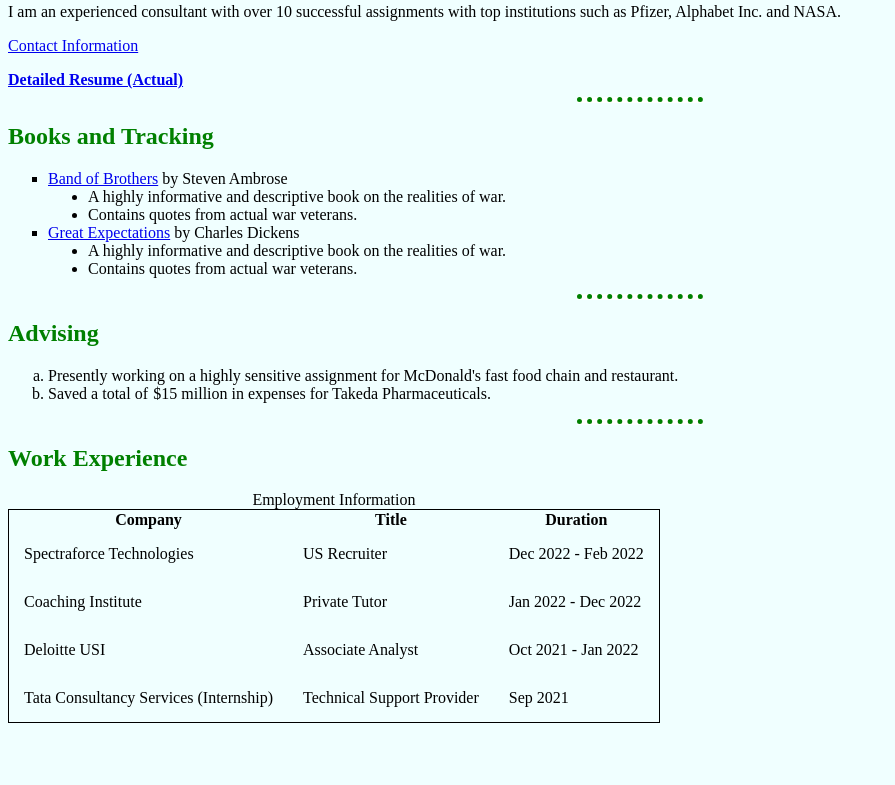
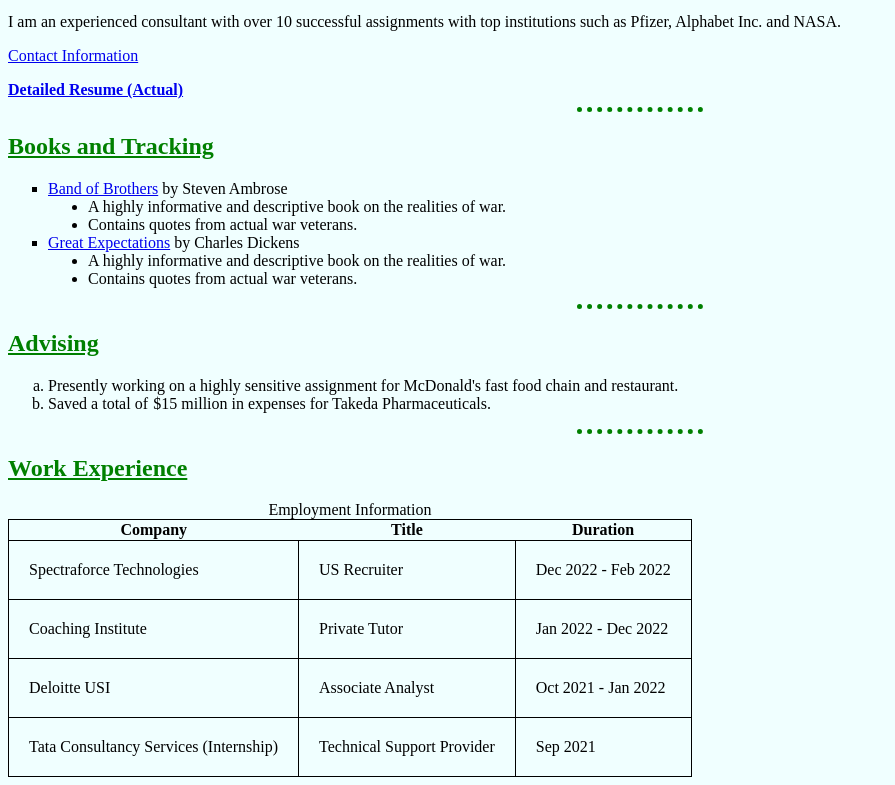
Before and after one commit to shivangwpandey/first_project, a plain HTML site: page index.html in a window 1280 px wide. Shown: the part 327-1112 px from the top of the page, without its empty margins (0-895 px from the left). Before the commit the page ends 1058 px from the top, so only its background shows below. Drawn offline with Linux system fonts and the light colour scheme; files that its build step writes are made by us from their sources.

Commit message:
Update style.css

```diff
--- a/style.css
+++ b/style.css
@@ -1,29 +1,37 @@
 body{
     background-color: azure;
+    background-image: url("");
 }
 hr{
     border-style: dotted none none; color: green;
-    background-color: white;
+    background-color: none;
     border-width: 5px;
     width: 10%;
     height: 1px;
 }
-h2, h1{
+h1:not(.myname) h1:not(#home-name), h2, h3{
     color: green;
+    text-decoration: underline green;
 }
-table.workex{
-    border: 1px solid black;
-}
-img{
+img.myphoto{
     border-radius: 100%;
 }
 table.workex, table.education, table.skills, table.tools{
     border: 1px solid black;
+    border-collapse: collapse;
+}
+table.workex:hover,table.education:hover, table.skills:hover, table.tools:hover{
+    background-color: lightgreen;
+    color: black;
+}
+td{
+    padding: 20px;
+}
+td:not(.no-style){
+
+    border: 1px solid black;
 
     border-collapse: collapse;
-}
-td{
-    padding: 15px;
 }
 h1, h2, h3{
     color: green;
@@ -39,5 +47,10 @@ h1, h2, h3{
     cursor: pointer;
 }
 .Submit:hover{
-    background-color: green;
+    background-color: lightgreen;
 }
+
+.dark-mode {
+    background-color: rgb(41, 40, 40);
+    color: white;
+  }
```
